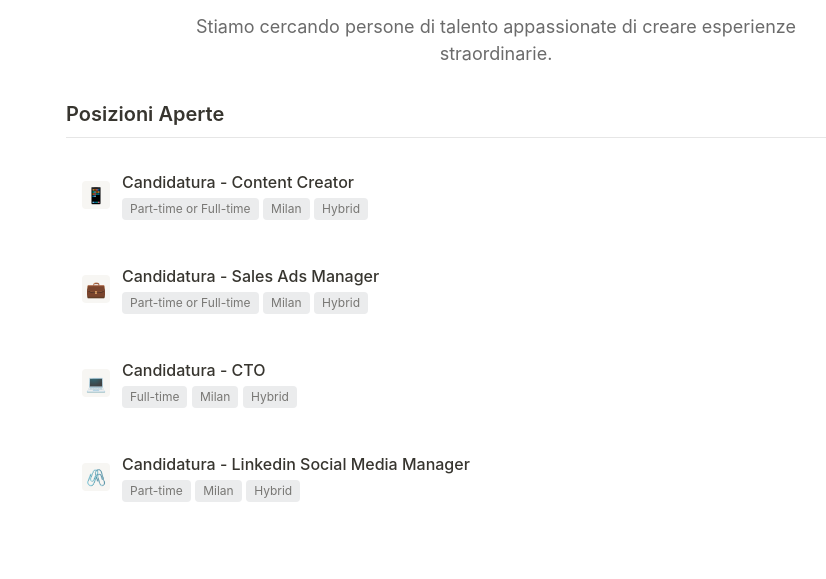
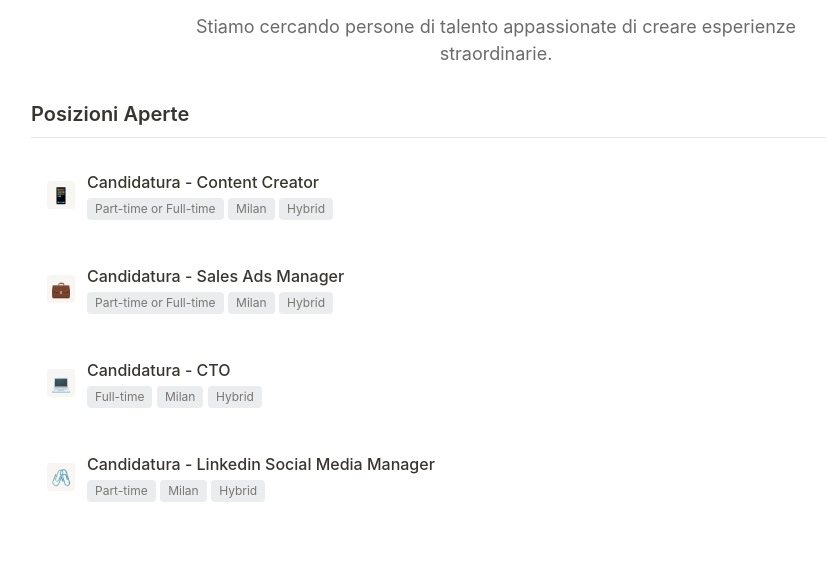
Before and after one commit to tommasotiezzi/amiajobs, a plain HTML site: page index.html in a window 1280 px wide. Shown: the part 207-786 px from the top of the page, without its empty margins (144-970 px from the left). Drawn offline with Linux system fonts and the light colour scheme.

Commit message:
Update style.css
slightly body increase

```diff
--- a/style.css
+++ b/style.css
@@ -20,7 +20,7 @@ body {
     background-color: var(--bg-color);
     color: var(--text-color);
     line-height: 1.5;
-    max-width: 900px;
+    max-width: 970px;
     margin: 0 auto;
     padding: 40px 20px;
 }
```
